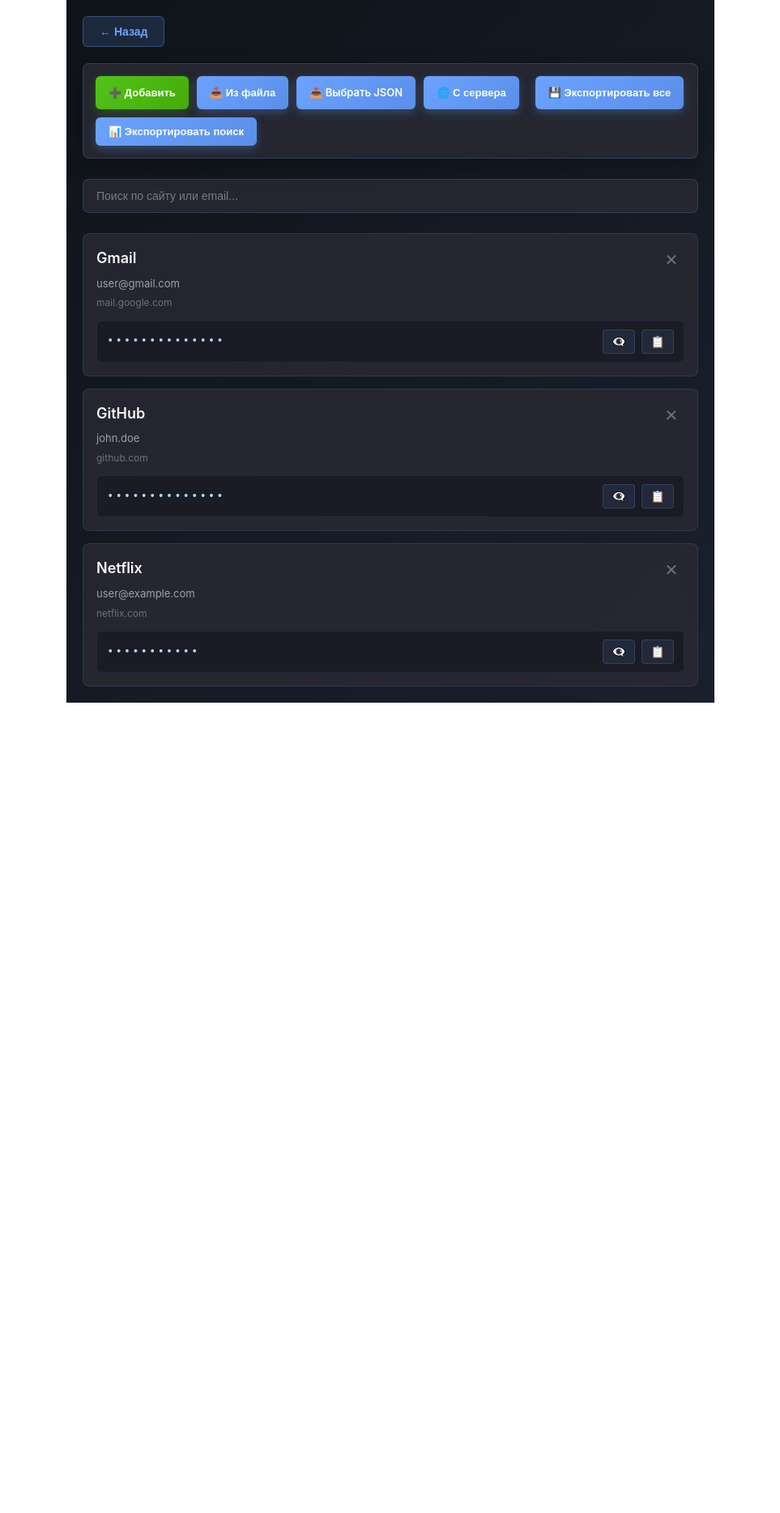
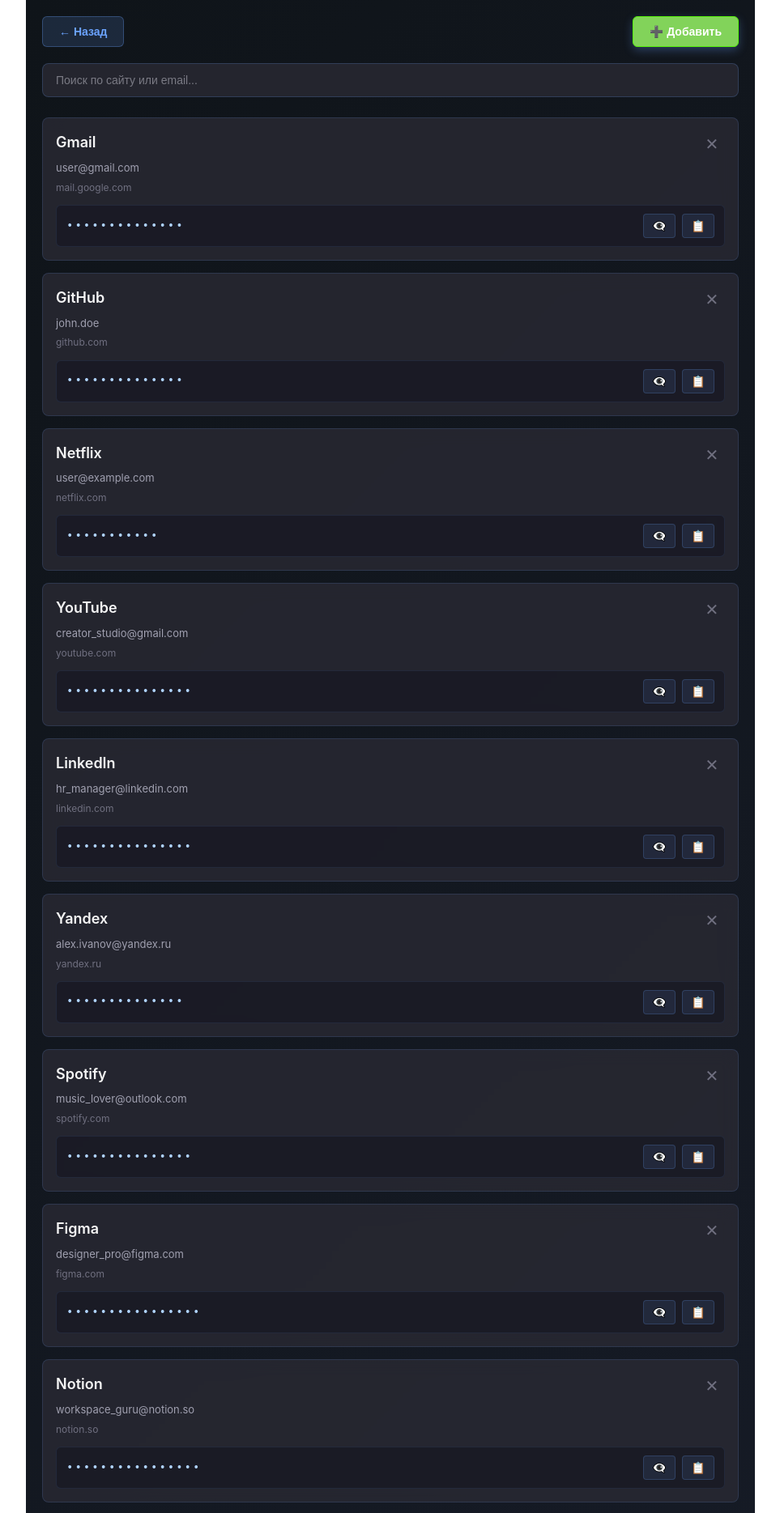
Before and after one commit to 0me1/PassManagerVue, a Vue app: page /manager in a window 1280 px wide. Shown: the top 1869 px of the page at 81% size, without its empty margins (158-1121 px from the left). Before the commit the page ends 868 px from the top, so only its background shows below. Built offline with nearby package versions, Linux system fonts and the light colour scheme.

Commit message:
change page passwordmanager

```diff
--- a/src/pages/PasswordManager.vue
+++ b/src/pages/PasswordManager.vue
@@ -3,7 +3,6 @@
 import { useRouter } from 'vue-router'
 import SearchBar from './components/SearchBar.vue'
 import PasswordCard from './components/PasswordCard.vue'
-
 
 const router = useRouter()
 
@@ -28,12 +27,129 @@
         email: 'user@example.com',
         password: 'Netflix789*',
         url: 'netflix.com'
+    },
+    {
+        id: 4,
+        website: 'YouTube',
+        email: 'creator_studio@gmail.com',
+        password: 'VlogMaster2026$',
+        url: 'youtube.com'
+    },
+    {
+        id: 5,
+        website: 'LinkedIn',
+        email: 'hr_manager@linkedin.com',
+        password: 'CareerGrowth88!',
+        url: 'linkedin.com'
+    },
+    {
+        id: 6,
+        website: 'Yandex',
+        email: 'alex.ivanov@yandex.ru',
+        password: 'YaSecretKey_99',
+        url: 'yandex.ru'
+    },
+    {
+        id: 7,
+        website: 'Spotify',
+        email: 'music_lover@outlook.com',
+        password: 'RockMelody2025%',
+        url: 'spotify.com'
+    },
+    {
+        id: 8,
+        website: 'Figma',
+        email: 'designer_pro@figma.com',
+        password: 'PixelPerfect432^',
+        url: 'figma.com'
+    },
+    {
+        id: 9,
+        website: 'Notion',
+        email: 'workspace_guru@notion.so',
+        password: 'NoteOrganized77&',
+        url: 'notion.so'
+    },
+    {
+        id: 10,
+        website: 'Telegram',
+        email: '+12345678901',
+        password: 'TgCloudStorage_5',
+        url: 'web.telegram.org'
+    },
+    {
+        id: 11,
+        website: 'Amazon',
+        email: 'shop_buyer@amazon.com',
+        password: 'PrimeDelivery12#',
+        url: 'amazon.com'
+    },
+    {
+        id: 12,
+        website: 'Discord',
+        email: 'gamer_pro@discord.gg',
+        password: 'VoiceChatActive!8',
+        url: 'discord.com'
+    },
+    {
+        id: 13,
+        website: 'Habr',
+        email: 'senior_dev@habr.ru',
+        password: 'CodeReviewer_2026',
+        url: 'habr.com'
+    },
+    {
+        id: 14,
+        website: 'GitLab',
+        email: 'devops_eng@gitlab.com',
+        password: 'CiCdPipeline_987',
+        url: 'gitlab.com'
+    },
+    {
+        id: 15,
+        website: 'Reddit',
+        email: 'karma_collector@reddit.com',
+        password: 'UpvoteDownvote32',
+        url: 'reddit.com'
+    },
+    {
+        id: 16,
+        website: 'Pinterest',
+        email: 'moodboard_art@pinterest.com',
+        password: 'InspirationPin65',
+        url: 'pinterest.com'
+    },
+    {
+        id: 17,
+        website: 'Steam',
+        email: 'achievements_hunter',
+        password: 'SummerSale2026$',
+        url: 'store.steampowered.com'
+    },
+    {
+        id: 18,
+        website: 'VK',
+        email: '+79998887766',
+        password: 'VkCommunityAdmin_0',
+        url: 'vk.com'
+    },
+    {
+        id: 19,
+        website: 'Zoom',
+        email: 'remote_worker@zoom.us',
+        password: 'DailyStandup_44!',
+        url: 'zoom.us'
+    },
+    {
+        id: 20,
+        website: 'Stack Overflow',
+        email: 'copy_paste_master@so.com',
+        password: 'SolvedByAnswer_11',
+        url: 'stackoverflow.com'
     }
 ])
 
 const searchQuery = ref('')
-const visiblePasswords = ref({})
-const copiedId = ref(null)
 const isLoading = ref(false)
 
 const filteredPasswords = computed(() => {
@@ -45,28 +161,6 @@
 
 const deletePassword = (id) => {
     passwords.value = passwords.value.filter(item => item.id !== id)
-}
-
-// 🔥 ЗАГРУЗКА ИЗ ПУБЛИЧНОГО ФАЙЛА
-const loadPasswordsFromFile = async () => {
-    isLoading.value = true
-    try {
-        const response = await fetch('/passwords.json')
-        if (!response.ok) {
-            throw new Error('Файл не найден. Поместите passwords.json в папку public')
-        }
-        const data = await response.json()
-        if (!Array.isArray(data)) {
-            throw new Error('Неверный формат файла')
-        }
-        passwords.value = data
-        alert('✓ Пароли успешно загружены!')
-    } catch (error) {
-        alert('✗ Ошибка загрузки: ' + error.message)
-        console.error('Ошибка:', error)
-    } finally {
-        isLoading.value = false
-    }
 }
 
 // ЗАГРУЗКА ИЗ ФАЙЛА НА КОМПЬЮТЕРЕ
@@ -116,23 +210,6 @@
     }
 }
 
-// ДОБАВЛЕНИЕ НОВОГО ПАРОЛЯ
-const addPassword = () => {
-    const newPassword = prompt('Введите новый пароль в формате JSON:\n{"website":"...","email":"...","password":"...","url":"..."}')
-    if (!newPassword) return
-
-    try {
-        const data = JSON.parse(newPassword)
-        const newId = Math.max(...passwords.value.map(p => p.id), 0) + 1
-        passwords.value.push({
-            id: newId,
-            ...data
-        })
-        alert('✓ Пароль добавлен!')
-    } catch {
-        alert('✗ Неверный формат JSON')
-    }
-}
 
 // ЭКСПОРТ ПАРОЛЕЙ В JSON
 const exportPasswords = (data = passwords.value, fileName = null) => {
@@ -217,9 +294,21 @@
 <template>
     <div class="password-manager">
         <!-- Кнопка назад -->
-        <button @click="router.push('/')" class="back-btn">← Назад</button>
+         <div class="upper-panel">
 
-        <div class="load-panel">
+             <button @click="router.push('/')" class="back-btn">← Назад</button>
+
+             <button
+                 @click="openAddPasswordModal"
+                 :disabled="isLoading"
+                 class="load-btn add-btn"
+             >
+                 ➕ Добавить
+             </button>
+
+         </div>
+
+        <!-- <div class="load-panel">
         <button
             @click="openAddPasswordModal"
             :disabled="isLoading"
@@ -274,7 +363,8 @@
             >
                 📊 Экспортировать поиск
             </button>
-        </div>
+        </div> -->
+
 
 
         <!-- Поиск -->
@@ -367,8 +457,13 @@
     box-sizing: border-box;
 }
 
+.upper-panel {
+    display: flex;
+    justify-content: space-between;
+}
+
 .password-manager {
-    max-width: 800px;
+    max-width: 900px;
     margin: 0 auto;
     padding: 20px;
     min-height: 100vh;
@@ -457,12 +552,19 @@
 }
 
 .add-btn {
-    background: linear-gradient(135deg, #52C41A, #45AA0A);
-    box-shadow: 0 4px 12px rgba(82, 196, 26, 0.3);
+    background: #82d35a;
+    border: 1px solid #55f008;
+    padding: 10px 20px;
+    border-radius: 6px;
+    cursor: pointer;
+    font-size: 14px;
+    font-weight: 600;
+    margin-bottom: 20px;
+    transition: all 0.2s;
 }
 
 .add-btn:hover:not(:disabled) {
-    background: linear-gradient(135deg, #6FD13C, #52C41A);
+    background: #82d35a;
     box-shadow: 0 6px 16px rgba(82, 196, 26, 0.4);
 }
 
```
